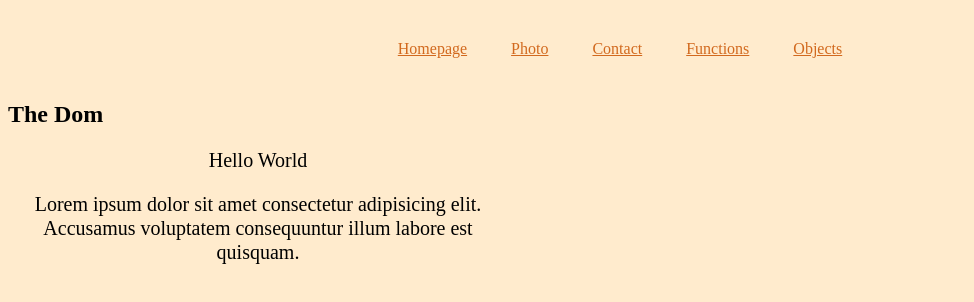
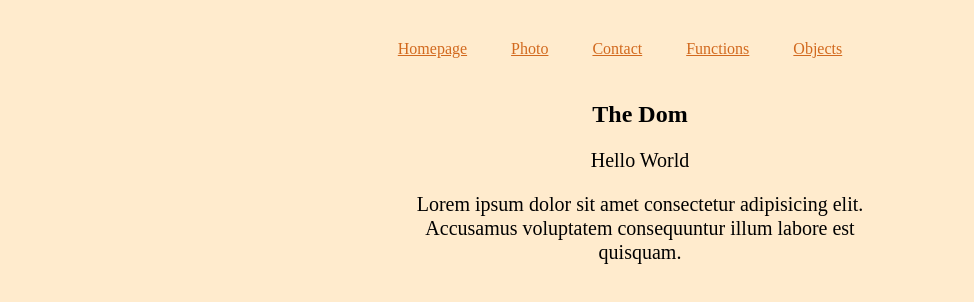
Before and after one commit to farzanehFathi/SheCodes-responsive-croissant, a plain HTML site: page index.html in a window 1280 px wide. Shown: the part 156-458 px from the top of the page, without its empty margins (0-974 px from the left). Drawn offline with Linux system fonts and the light colour scheme.

Commit message:
document query selectors

```diff
--- a/index.html
+++ b/index.html
@@ -29,13 +29,14 @@
       <a href="/objects.html">Objects</a>
     </center>
 
-
+    <center>
 <h2>The Dom</h2>
     <div>
 
       <p class="hello">Hello World</p>
       <p>Lorem ipsum dolor sit amet consectetur adipisicing elit. Accusamus voluptatem consequuntur illum labore est quisquam.</p>
     </div>
+    </center>
 
     <!-- <script src="src/sandbox.js"></script> -->
     <!-- <script src="src/controlFlow.js"></script> -->
--- a/src/document.js
+++ b/src/document.js
@@ -1,12 +1,65 @@
-const para = document.querySelector("p.hello");
+// const para = document.querySelector(".hello");
 
-console.log(para);
+// console.log(para);
 
-const paras = document.querySelectorAll("p");
-console.log(paras);
-console.log(paras[0]);
+// const paras = document.querySelectorAll("p");
+// console.log(paras);
+// console.log(paras[0]);
 
-paras.forEach((para) => console.log(para));
+// paras.forEach((para) => console.log(para));
 
-// get an element by ID
-console.log(document.getElementById("page_title"));
+// // get an element by ID
+// console.log(document.getElementById("page_title"));
+
+// // forEach function doesn't work on getElements...
+// console.log(document.getElementsByClassName);
+
+// console.log(document.getElementsByTagName);
+
+// CHANGE the text inside element
+
+// const para = document.querySelector(".hello");
+
+// console.log(para.innerText);
+// para.innerText += " ninjas are awsome!";
+
+// const paras = document.querySelectorAll("p");
+
+// paras.forEach((para) => {
+//   para.innerText += ". new texxt";
+// });
+
+// const hello = document.querySelector(".hello");
+
+// console.log(hello.innerHTML);
+// hello.innerHTML = "<h2>Hello World Again </h2>";
+
+// const people = ["mario", "luigi", "yoshi"];
+
+// people.forEach((person) => {
+//   hello.innerHTML += `<h2>Hello, ${person}!</h2>`;
+// });
+
+// const link = document.querySelector("a");
+
+// console.log(link.getAttribute("href"));
+// link.setAttribute("href", "https://www.google.com");
+// link.innerText = "google";
+
+// const mssg = document.querySelector("p");
+
+// console.log(mssg.getAttribute("class"));
+// mssg.setAttribute("class", "success");
+
+// const title = document.querySelector("h1");
+
+// console.log(title.style.color);
+// title.setAttribute("style", "margin:50px");
+// title.style.color = "brown";
+
+// title.style.fontSize = "60px";
+// title.style.fontSize = "";
+
+const content = document.querySelector("p");
+
+console.log(content.classList);
```
